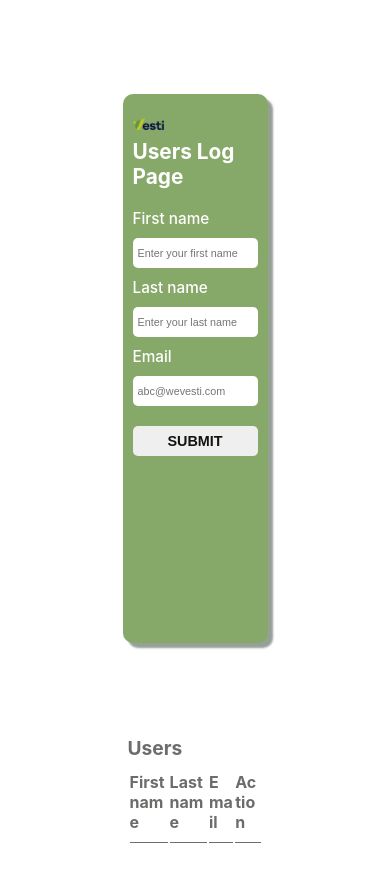
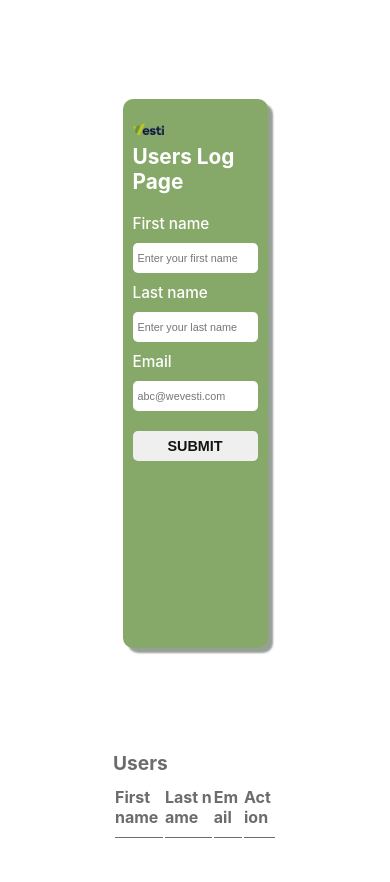
Before and after one commit to spvrroww/reactreprovesti, a React (Create React App) app: page / in a window 390 px wide. Shown: the top 882 px of the page. Built offline with nearby package versions, Linux system fonts and the light colour scheme.

Commit message:
Added mobile responsiveness

```diff
--- a/src/components/AddUser.module.css
+++ b/src/components/AddUser.module.css
@@ -71,6 +71,7 @@
 
 @media screen and (max-width: 800px) {
   .formwrapper {
+    width: 60%;
     padding: 10px;
     min-height: 65vh;
   }
@@ -126,6 +127,7 @@
 
 @media screen and (max-width: 600px) {
   .formwrapper {
+    width: 50%;
     padding: 10px;
     min-height: 65vh;
   }
--- a/src/components/UserList.module.css
+++ b/src/components/UserList.module.css
@@ -51,7 +51,7 @@
 @media screen and (max-width: 800px) {
   .display-users {
     padding: 5px;
-    width: 50%;
+    width: 60%;
     margin: auto;
   }
 
```
